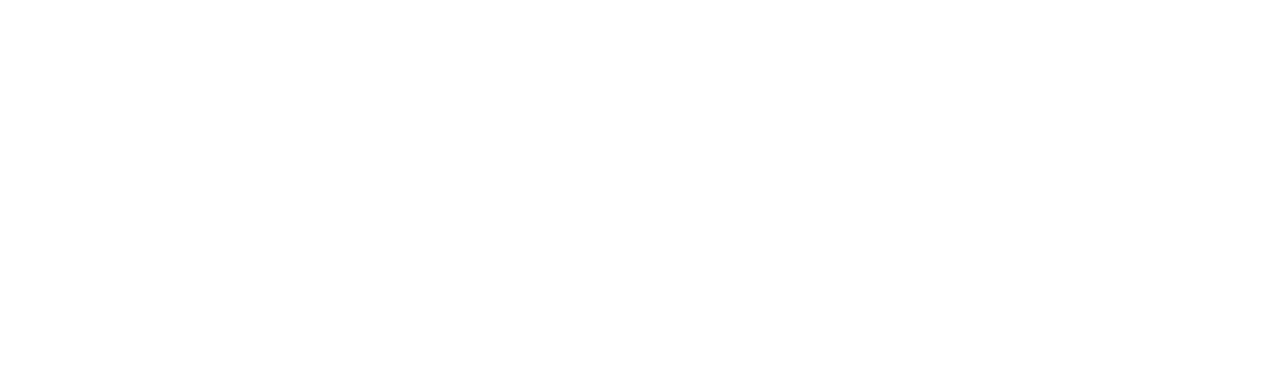
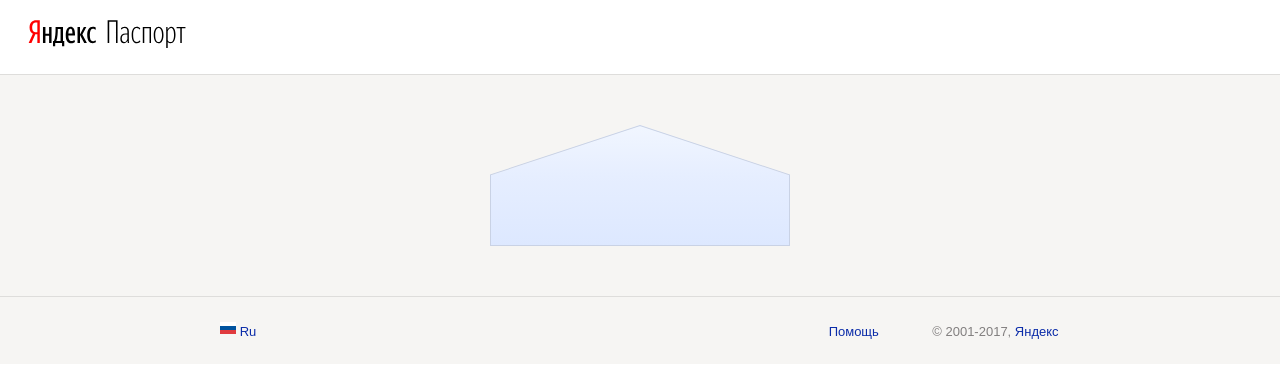
Before and after one commit to AndreyshevIvan/WEB, a plain HTML site: page Lab1/html/index.html in a window 1280 px wide. Drawn offline with Linux system fonts and the light colour scheme.

Commit message:
Добавлен домик, разработан footer и header

```diff
--- a/Lab1/css/main.css
+++ b/Lab1/css/main.css
@@ -0,0 +1,163 @@
+body
+{
+    padding: 0;
+    margin: 0;
+    border: 0;
+    background-color: #fff;
+}
+
+a
+{
+    text-decoration: none;
+    color: #0b2ca9;
+}
+
+a:hover
+{
+    color: #e00;
+    transition: 0.3s ease-out;
+}
+
+h1, h2, h3, h4, p
+{
+    margin: 0px;
+}
+
+.clear
+{
+    clear: left;
+}
+
+.font_arial
+{
+    font-family: Arial,sans-serif;
+}
+
+.font_size_13
+{
+    font-size: 13px;
+}
+
+.font_color_gray
+{
+    color: #827f7f;
+}
+
+.header
+{
+    white-space: nowrap;
+    padding: 20px 0px 20px 22px;
+    border-bottom: 1px solid #dedddb;
+}
+
+.header_logo
+{
+    white-space: nowrap;
+}
+
+.logo_yandex
+{
+    display: inline-block;
+    width: 68px;
+    height: 30px;
+    margin-left: 6px;
+    background: url("../images/header_logo_yandex.svg") no-repeat;
+}
+
+.logo_pasport
+{
+    display: inline-block;
+    width: 79px;
+    height: 30px;
+    margin-left: 7px;
+    background: url("../images/header_logo_pasport.svg") no-repeat;
+}
+
+.content
+{
+    background-color: #f6f5f3;
+}
+
+.content_inner
+{
+    margin: 0 auto;
+    box-sizing: border-box;
+    width: 840px;
+    padding: 50px 10px 50px 10px;
+}
+
+.house_roof
+{
+    margin: 0 auto;
+    width: 300px;
+    height: 50px;
+    background: url("../images/house_roof.svg");
+}
+
+.house_body
+{
+    margin: 0 auto;
+    box-sizing: border-box;
+    width: 300px;
+    padding: 60px 20px 10px 20px;
+    background: linear-gradient(to bottom,#e6eeff,#dde8ff);
+
+    border-bottom: 1px solid #c9d2e5;
+    border-right: 1px solid #c9d2e5;
+    border-left: 1px solid #c9d2e5;
+}
+
+.footer
+{
+    background-color: #f6f5f3;
+    border-top: 1px solid #dedddb;
+}
+
+.footer_inner
+{
+    box-sizing: border-box;
+    padding: 0 10px 0 10px;
+    margin: 0 auto;
+    width: 860px;
+}
+
+.language
+{
+    box-sizing: border-box;
+    height: 65px;
+    display: inline-block;
+    width: 555px;
+    padding: 25px 0 0 0;
+}
+
+.language_logo
+{
+    display: inline-block;
+    width: 16px;
+    height: 14px;
+    background: url("../images/footer_language_logo_rus.svg") no-repeat;
+}
+
+.help
+{
+    box-sizing: border-box;
+    height: 65px;
+    display: inline-block;
+    width: 50px;
+    margin: 0 0 0 50px;
+    padding: 25px 0 0 0;
+}
+
+.copyright
+{
+    box-sizing: border-box;
+    height: 65px;
+    display: inline-block;
+    margin: 0 0 0 50px;
+    padding: 25px 0 0 0;
+}
+
+.copyright_date
+{
+
+}
--- a/Lab1/html/index.html
+++ b/Lab1/html/index.html
@@ -1,8 +1,37 @@
 <!DOCTYPE html>
 <head>
-  <meta http-equiv="Content-Type" content="text/html; windows-1251" />
-  <link rel="stylesheet" href="../css/main.css" />
-  <title>Yandex pasport</title>
+    <meta http-equiv="Content-Type" content="text/html; windows-1251" />
+    <link rel="stylesheet" href="../css/main.css" />
+    <title>Yandex pasport</title>
 </head>
-<body>
+<body class="font_arial">
+    <div class="header">
+        <div class="header_logo">
+            <a class="logo_yandex" href="//yandex.ru"></a>
+            <a class="logo_pasport" href="index.html"></a>
+        </div>
+    </div>
+    <div class="content">
+        <div class="content_inner">
+            <div class="house_roof"></div>
+            <div class="house_body">
+
+            </div>
+        </div>
+    </div>
+    <div class="footer font_size_13">
+        <div class="footer_inner">
+            <div class="language">
+                <div class="language_logo"></div>
+                <a href="index.html">Ru</a>
+            </div>
+            <div class="help">
+                <a href="index.html">Помощь</a>
+            </div>
+            <div class="copyright">
+                <span class="copyright_date font_color_gray">© 2001-2017, </span>
+                <a href="//yandex.ru">Яндекс</a>
+            </div>
+        </div>
+    </div>
 </body>
```
Also changed, not shown: Lab1/images/footer_language_logo_rus.svg (added), Lab1/images/header_logo_pasport.svg (added), Lab1/images/header_logo_yandex.svg (added), Lab1/images/house_roof.svg (added), Lab1/images/house_user.svg (added).
